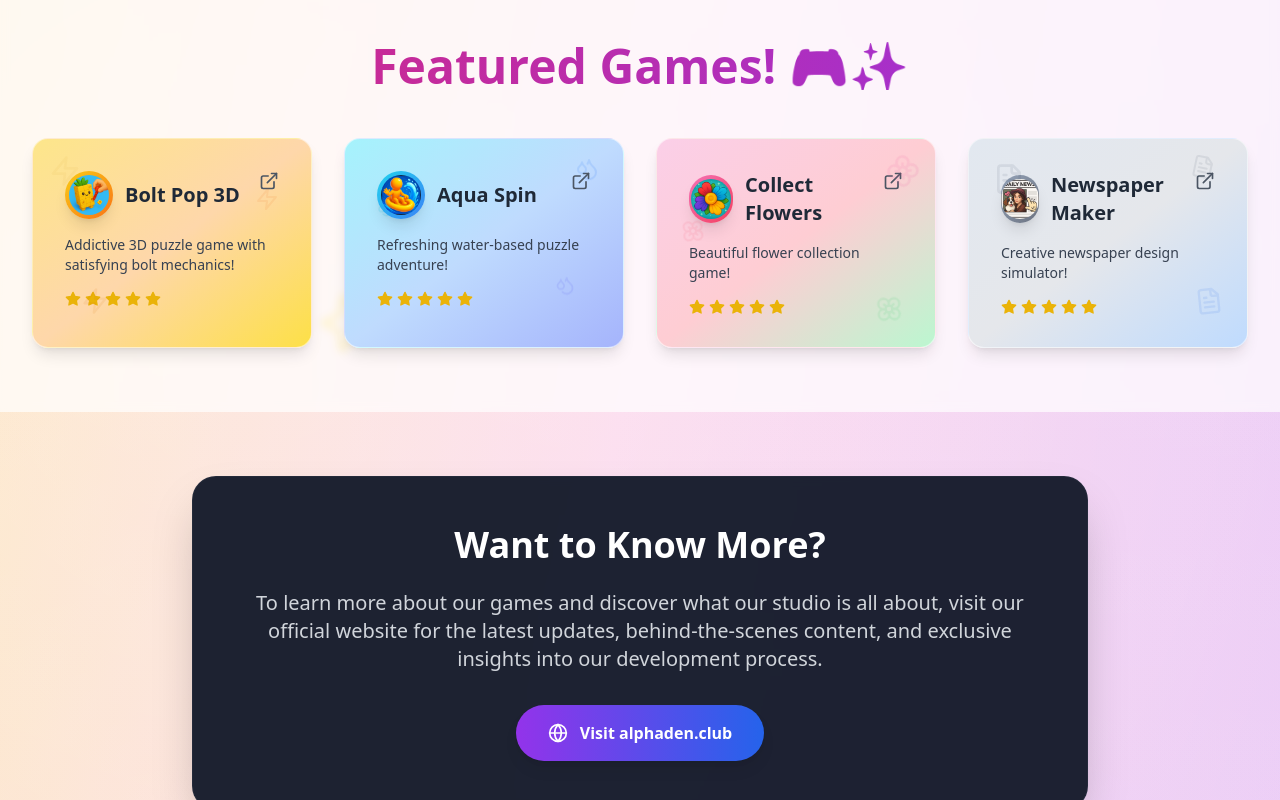
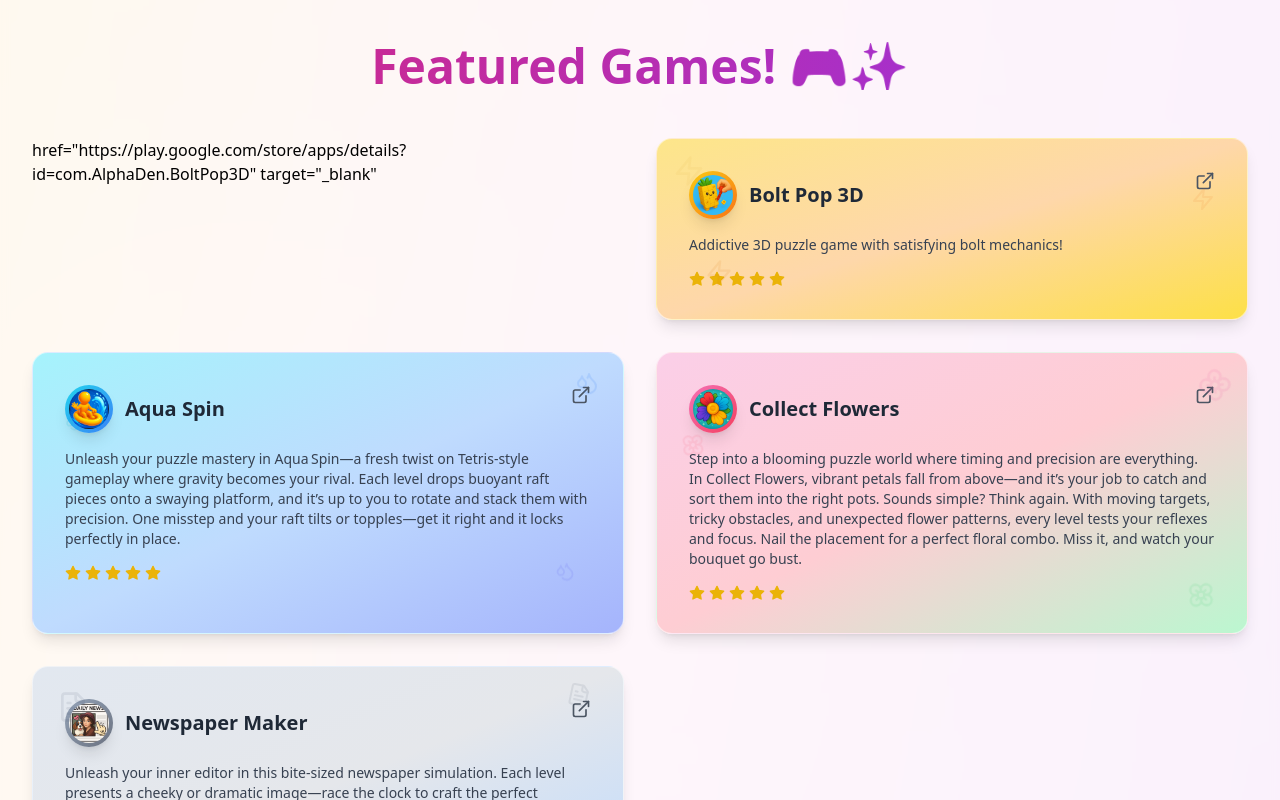
Before and after one commit to JamesDeRaja/portfolio, a React (Vite) app: page / in a window 1280 px wide. Shown: the part 3360-4160 px from the top of the page. Built offline with nearby package versions, Linux system fonts and the light colour scheme.

Commit message:
Update App.tsx

```diff
--- a/src/App.tsx
+++ b/src/App.tsx
@@ -541,7 +541,9 @@ function App() {
           <h2 className="text-5xl font-black text-center mb-12 bg-gradient-to-r from-pink-600 to-purple-600 bg-clip-text text-transparent">
             Featured Games! 🎮✨
           </h2>
-          <div className="grid md:grid-cols-2 lg:grid-cols-4 gap-8">
+          <div className="grid md:grid-cols-2 lg:grid-cols-2 gap-8">
+            href="https://play.google.com/store/apps/details?id=com.AlphaDen.BoltPop3D"
+            target="_blank"
             <div className="bg-gradient-to-br from-amber-200 via-orange-200 to-yellow-300 p-8 rounded-2xl shadow-lg hover:shadow-xl transition-all duration-300 hover:scale-105 border border-white/50 relative overflow-hidden">
               {/* Lightning pattern background */}
               <div className="absolute inset-0 opacity-10">
@@ -608,7 +610,7 @@ function App() {
                   <ExternalLink className="w-5 h-5" />
                 </a>
               </div>
-              <p className="text-gray-700 mb-4 text-sm">Refreshing water-based puzzle adventure!</p>
+              <p className="text-gray-700 mb-4 text-sm">Unleash your puzzle mastery in Aqua Spin—a fresh twist on Tetris-style gameplay where gravity becomes your rival. Each level drops buoyant raft pieces onto a swaying platform, and it’s up to you to rotate and stack them with precision. One misstep and your raft tilts or topples—get it right and it locks perfectly in place.</p>
               <div className="flex space-x-1">
                 {[...Array(5)].map((_, i) => (
                   <Star key={i} className="w-4 h-4 text-yellow-500 fill-current" />
@@ -645,7 +647,7 @@ function App() {
                   <ExternalLink className="w-5 h-5" />
                 </a>
               </div>
-              <p className="text-gray-700 mb-4 text-sm">Beautiful flower collection game!</p>
+              <p className="text-gray-700 mb-4 text-sm">Step into a blooming puzzle world where timing and precision are everything. In Collect Flowers, vibrant petals fall from above—and it’s your job to catch and sort them into the right pots. Sounds simple? Think again. With moving targets, tricky obstacles, and unexpected flower patterns, every level tests your reflexes and focus. Nail the placement for a perfect floral combo. Miss it, and watch your bouquet go bust.</p>
               <div className="flex space-x-1">
                 {[...Array(5)].map((_, i) => (
                   <Star key={i} className="w-4 h-4 text-yellow-500 fill-current" />
@@ -682,7 +684,7 @@ function App() {
                   <ExternalLink className="w-5 h-5" />
                 </a>
               </div>
-              <p className="text-gray-700 mb-4 text-sm">Creative newspaper design simulator!</p>
+              <p className="text-gray-700 mb-4 text-sm">Unleash your inner editor in this bite‑sized newspaper simulation. Each level presents a cheeky or dramatic image—race the clock to craft the perfect headline by picking words from a jumbled pool. Get it right and watch your front page print; mess up, and readers won’t bite.</p>
               <div className="flex space-x-1">
                 {[...Array(5)].map((_, i) => (
                   <Star key={i} className="w-4 h-4 text-yellow-500 fill-current" />
```
